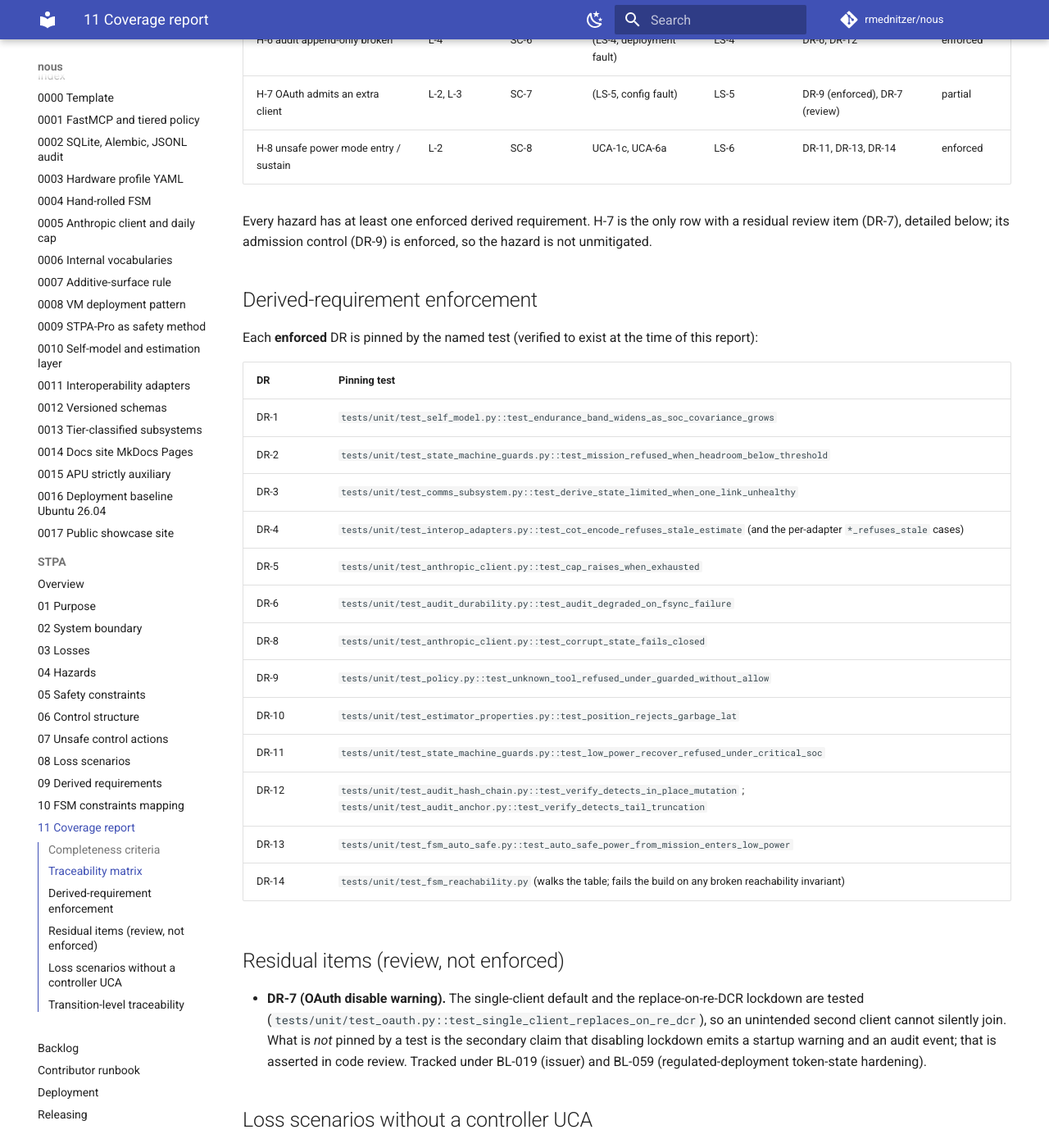
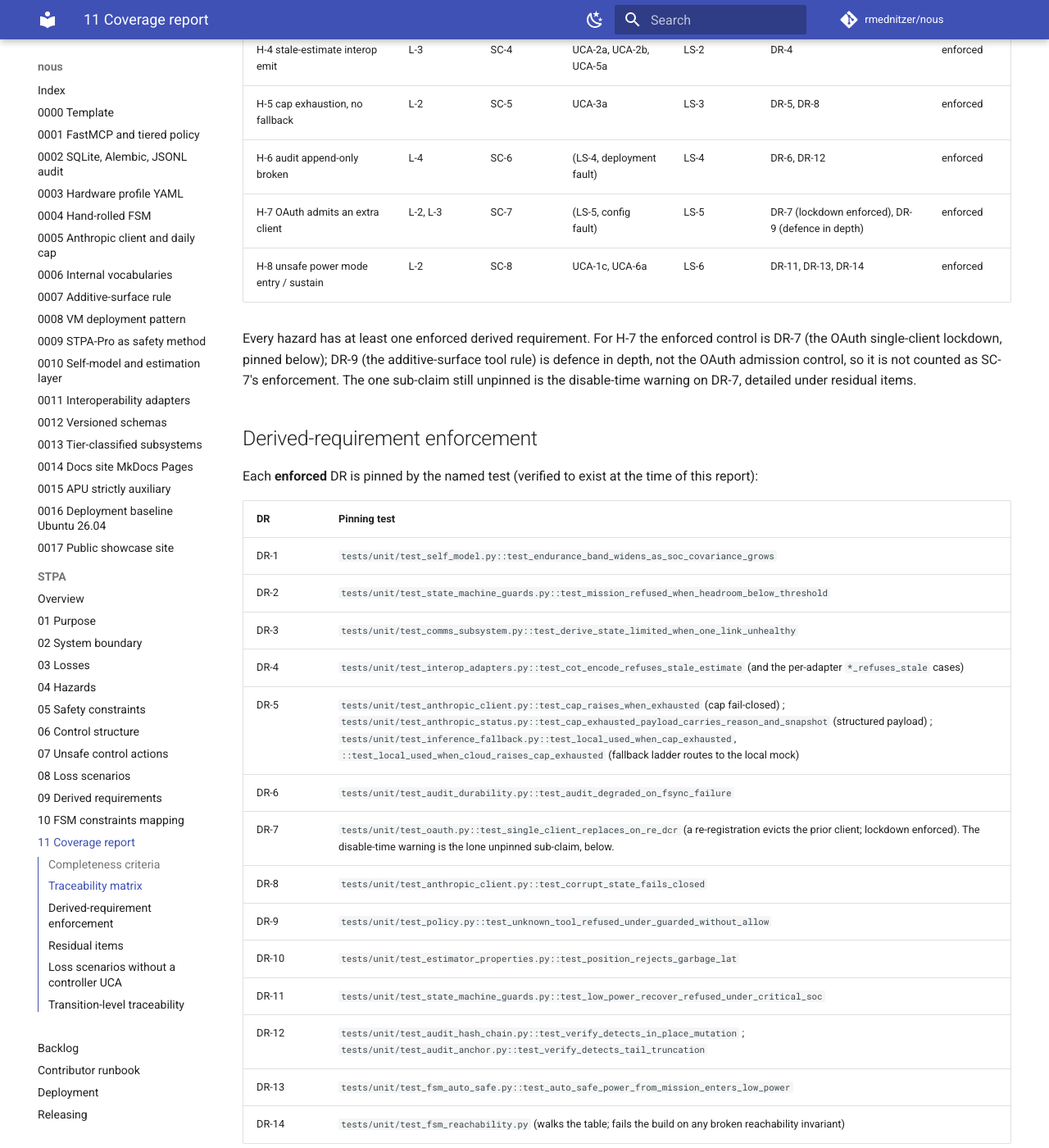
Before and after one commit to rmednitzer/nous, an MkDocs documentation site: the page built from docs/stpa/11-coverage.md, in a window 1280 px wide and 1400 px high, scrolled down 1353 px. Shown: the whole window at 82% size. Built offline with MkDocs 1.6.1 and Material for MkDocs 9.7.7, drawn with Linux system fonts in a browser that asks for light colours; comment, search, counter and statistics services are not loaded; some of the changed text lies outside the part shown.

Commit message:
docs(BL-044): tighten coverage report per Codex review (DR-5/DR-7/UCA-6b)
Three P2s on the coverage report, all valid:
- DR-5 was pinned only to the cap-raise test; the structured CapExhausted
  payload and the InferenceFallback ladder are the controller-visible parts of
  the requirement. Add their tests (test_anthropic_status, test_inference_fallback).
- DR-9 (the additive-surface tool rule) was mis-counted as SC-7's enforcement,
  but it does not stop a second OAuth client; the real lockdown is DR-7, whose
  core (evict-on-re-registration) IS tested. Mark DR-7 enforced, make it H-7's
  primary control, demote DR-9 to defence-in-depth, and keep only the
  disable-time warning as a residual sub-claim.
- UCA-6b links to operational prudence, not an H-* hazard, so "every UCA traces
  to a hazard" was overstated. Flag UCA-6b as an operational-prudence item (the
  same category artefact 10 uses for the comms-DENIED condition).

All fourteen derived requirements are now enforced; the only unpinned item is
the DR-7 disable-time warning sub-claim. (The H-8/LS-3 P2 was already fixed by
LS-6 in 2acddd7.) policy + docs-build --strict green.

https://claude.ai/code/session_01GP5Q7NBGwHyKxtUrnFaEzh
Signed-off-by: Roman Mednitzer <r.mednitzer@outlook.com>

```diff
--- a/docs/backlog.md
+++ b/docs/backlog.md
@@ -62,7 +62,7 @@ possible.
 
 - BL-042 [planned] (L3) Alternative battery chemistries (LiFePO4, solid state).
 - BL-043 [planned] (L3) Real local inference (TensorRT-LLM or llama.cpp).
-- BL-044 [done] (L3) STPA derived requirements complete + coverage report. Artefact 09 now carries a derived requirement for every safety constraint: added DR-11 for the SC-8 power-reserve gate, DR-12 for the audit hash-chain + daily-anchor tamper-evidence, DR-13 for tick-driven auto-safing, and DR-14 for failsafe reachability; corrected DR-1 to the numeric `confidence` the code actually exposes (no `confidence_low` flag) and pinned it with a new band-widening test (`tests/unit/test_self_model.py::test_endurance_band_widens_as_soc_covariance_grows`). New `docs/stpa/11-coverage.md` traces every loss end to end (Loss -> Hazard -> SC -> UCA/LS -> DR) and names the test that pins each of the thirteen enforced requirements; the lone review item (DR-7's disable-time warning) is called out. Artefacts 06 (control structure with the SafetyEnforcer + auto-safing loop), 07 (UCA ids + the auto-safing control action), and the STPA README are updated to match. Stays a teaching artefact, not a certified safety case (LIMITATIONS L10/L16).
+- BL-044 [done] (L3) STPA derived requirements complete + coverage report. Artefact 09 now carries a derived requirement for every safety constraint: added DR-11 for the SC-8 power-reserve gate, DR-12 for the audit hash-chain + daily-anchor tamper-evidence, DR-13 for tick-driven auto-safing, and DR-14 for failsafe reachability; corrected DR-1 to the numeric `confidence` the code actually exposes (no `confidence_low` flag) and pinned it with a new band-widening test (`tests/unit/test_self_model.py::test_endurance_band_widens_as_soc_covariance_grows`). New `docs/stpa/11-coverage.md` traces every loss end to end (Loss -> Hazard -> SC -> UCA/LS -> DR) and names the test that pins each of the fourteen enforced requirements; the lone unpinned sub-claim (DR-7's disable-time warning) is called out. Artefacts 06 (control structure with the SafetyEnforcer + auto-safing loop), 07 (UCA ids + the auto-safing control action), and the STPA README are updated to match. Stays a teaching artefact, not a certified safety case (LIMITATIONS L10/L16).
 - BL-045 [planned] (L3) Multi-tenant claude.ai integration.
 - BL-046 [planned] (L3) Learned self-model (post-1.0).
 - BL-047 [planned] (L3) Additional interop adapters (STANAG 4609 video, Link 16, VMF).
--- a/docs/stpa/11-coverage.md
+++ b/docs/stpa/11-coverage.md
@@ -19,7 +19,7 @@ unbroken, and every **enforced** requirement names a real test.
 | Every hazard (H-1..H-8) has at least one safety constraint | met (H-N maps to SC-N) |
 | Every safety constraint (SC-1..SC-8) has at least one derived requirement | met |
 | Every safety constraint has at least one **enforced** derived requirement | met |
-| Every UCA traces to a hazard | met |
+| Every UCA traces to a hazard (or is flagged operational-prudence) | met -- all UCAs link an H-* hazard except UCA-6b (false safing), which is an operational-prudence item, not a safety hazard (the same category artefact 10 uses for the comms-DENIED auto-safe condition) |
 | Every loss scenario traces to a UCA or a named causal factor, and to a loss | met |
 | Every **enforced** requirement names a pinning test | met (table below) |
 
@@ -39,12 +39,14 @@ requirement(s) that mitigate it. UCA ids are defined in
 | H-4 stale-estimate interop emit | L-3 | SC-4 | UCA-2a, UCA-2b, UCA-5a | LS-2 | DR-4 | enforced |
 | H-5 cap exhaustion, no fallback | L-2 | SC-5 | UCA-3a | LS-3 | DR-5, DR-8 | enforced |
 | H-6 audit append-only broken | L-4 | SC-6 | (LS-4, deployment fault) | LS-4 | DR-6, DR-12 | enforced |
-| H-7 OAuth admits an extra client | L-2, L-3 | SC-7 | (LS-5, config fault) | LS-5 | DR-9 (enforced), DR-7 (review) | partial |
+| H-7 OAuth admits an extra client | L-2, L-3 | SC-7 | (LS-5, config fault) | LS-5 | DR-7 (lockdown enforced), DR-9 (defence in depth) | enforced |
 | H-8 unsafe power mode entry / sustain | L-2 | SC-8 | UCA-1c, UCA-6a | LS-6 | DR-11, DR-13, DR-14 | enforced |
 
-Every hazard has at least one enforced derived requirement. H-7 is the only row
-with a residual review item (DR-7), detailed below; its admission control
-(DR-9) is enforced, so the hazard is not unmitigated.
+Every hazard has at least one enforced derived requirement. For H-7 the enforced
+control is DR-7 (the OAuth single-client lockdown, pinned below); DR-9 (the
+additive-surface tool rule) is defence in depth, not the OAuth admission control,
+so it is not counted as SC-7's enforcement. The one sub-claim still unpinned is
+the disable-time warning on DR-7, detailed under residual items.
 
 ## Derived-requirement enforcement
 
@@ -57,8 +59,9 @@ of this report):
 | DR-2 | `tests/unit/test_state_machine_guards.py::test_mission_refused_when_headroom_below_threshold` |
 | DR-3 | `tests/unit/test_comms_subsystem.py::test_derive_state_limited_when_one_link_unhealthy` |
 | DR-4 | `tests/unit/test_interop_adapters.py::test_cot_encode_refuses_stale_estimate` (and the per-adapter `*_refuses_stale` cases) |
-| DR-5 | `tests/unit/test_anthropic_client.py::test_cap_raises_when_exhausted` |
+| DR-5 | `tests/unit/test_anthropic_client.py::test_cap_raises_when_exhausted` (cap fail-closed) ; `tests/unit/test_anthropic_status.py::test_cap_exhausted_payload_carries_reason_and_snapshot` (structured payload) ; `tests/unit/test_inference_fallback.py::test_local_used_when_cap_exhausted`, `::test_local_used_when_cloud_raises_cap_exhausted` (fallback ladder routes to the local mock) |
 | DR-6 | `tests/unit/test_audit_durability.py::test_audit_degraded_on_fsync_failure` |
+| DR-7 | `tests/unit/test_oauth.py::test_single_client_replaces_on_re_dcr` (a re-registration evicts the prior client; lockdown enforced). The disable-time warning is the lone unpinned sub-claim, below. |
 | DR-8 | `tests/unit/test_anthropic_client.py::test_corrupt_state_fails_closed` |
 | DR-9 | `tests/unit/test_policy.py::test_unknown_tool_refused_under_guarded_without_allow` |
 | DR-10 | `tests/unit/test_estimator_properties.py::test_position_rejects_garbage_lat` |
@@ -67,15 +70,17 @@ of this report):
 | DR-13 | `tests/unit/test_fsm_auto_safe.py::test_auto_safe_power_from_mission_enters_low_power` |
 | DR-14 | `tests/unit/test_fsm_reachability.py` (walks the table; fails the build on any broken reachability invariant) |
 
-## Residual items (review, not enforced)
+## Residual items
 
-- **DR-7 (OAuth disable warning).** The single-client default and the
-  replace-on-re-DCR lockdown are tested
+Every derived requirement is enforced; one *sub-claim* is not yet pinned:
+
+- **DR-7, disable-time warning.** The OAuth single-client default and the
+  evict-on-re-registration lockdown are enforced and tested
   (`tests/unit/test_oauth.py::test_single_client_replaces_on_re_dcr`), so an
-  unintended second client cannot silently join. What is *not* pinned by a test
-  is the secondary claim that disabling lockdown emits a startup warning and an
-  audit event; that is asserted in code review. Tracked under BL-019 (issuer)
-  and BL-059 (regulated-deployment token-state hardening).
+  unintended second client cannot silently co-exist. The secondary claim that
+  *disabling* lockdown emits a startup warning and an audit event is asserted in
+  code review, not a test. Tracked under BL-019 (issuer) and BL-059
+  (regulated-deployment token-state hardening).
 
 ## Loss scenarios without a controller UCA
 
```
Also changed, not shown: docs/stpa/09-derived-requirements.md (+1 -1 lines).
